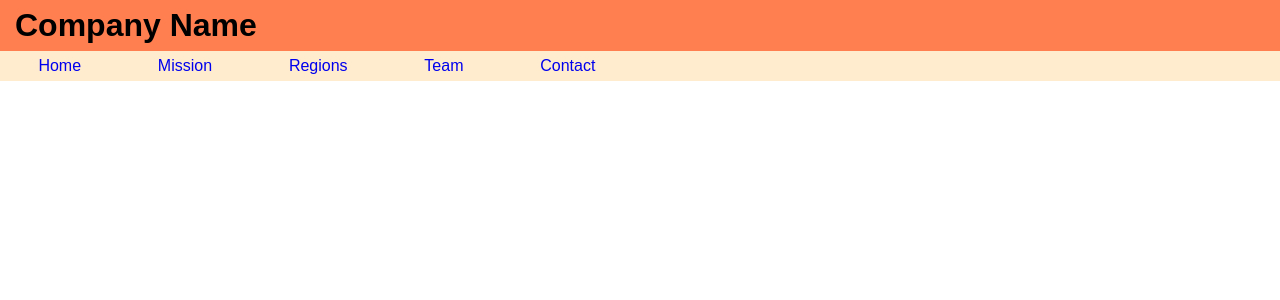
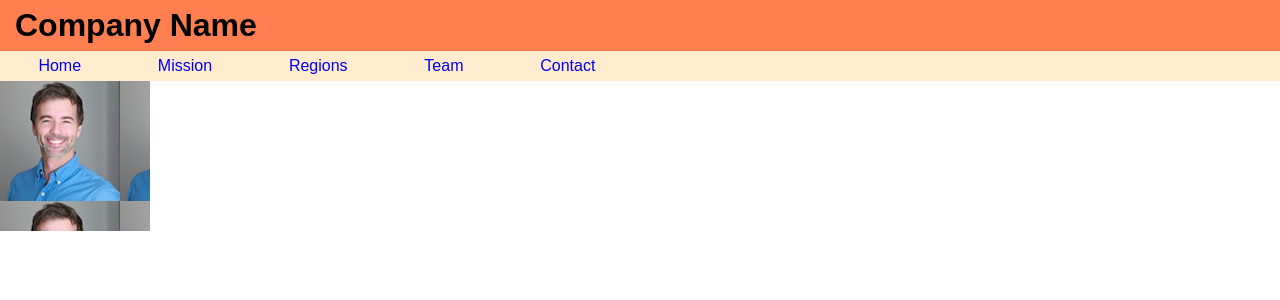
Before and after one commit to noahstrayve/MockProfessional, a React (Create React App) app: page /team in a window 1280 px wide. Shown: the top 300 px of the page. Built offline with nearby package versions, Linux system fonts and the light colour scheme.

Commit message:
resized image

```diff
--- a/src/App.js
+++ b/src/App.js
@@ -3,6 +3,7 @@ import logo from './logo.svg';
 import './App.css';
 import Headline from './components/header/header';
 import HomePage from './components/landing/landing';
+import TeamPage from './components/team/team';
 import { BrowserRouter as Router, Route, Switch } from "react-router-dom";
 
 class App extends Component {
@@ -34,6 +35,7 @@ class App extends Component {
                 <Route exact path="/team"
                    render={() => <div>
                                     <Headline />
+                                    <TeamPage />
                                   </div>} />
 
       </div>
--- a/src/components/team/Team.css
+++ b/src/components/team/Team.css
@@ -0,0 +1,13 @@
+.teamMemberLayer {
+	width: 100%;
+}
+
+.teamMemberCard {
+	width: 50%;
+}
+
+.teamMemberImageHolder {
+	background-image: url('../../images/EmployeeNonProfit.jpeg');
+	height: 150px;
+	width: 150px;
+}
--- a/src/components/team/team.js
+++ b/src/components/team/team.js
@@ -4,7 +4,35 @@ import { Link } from "react-router-dom";
 
 const TeamPage = props => {
 	return <div className="teamPage">
+				<div className="teamTitleBox">
 
+				</div>
+				<div className="teamMemberLayer">
+					<div className="teamMemberCard">
+						<div className="teamMemberImageHolder">
+
+						</div>
+					</div>
+					<div className="teamMemberCard">
+
+					</div>
+				</div>
+				<div className="teamMemberLayer">
+					<div className="teamMemberCard">
+
+					</div>
+					<div className="teamMemberCard">
+
+					</div>
+				</div>
+				<div className="teamMemberLayer">
+					<div className="teamMemberCard">
+
+					</div>
+					<div className="teamMemberCard">
+
+					</div>
+				</div>
 			</div>;
 }
 
```
Also changed, not shown: src/images/EmployeeNonProfit.jpeg.
